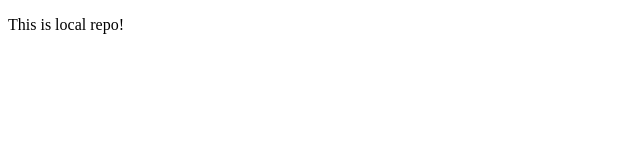
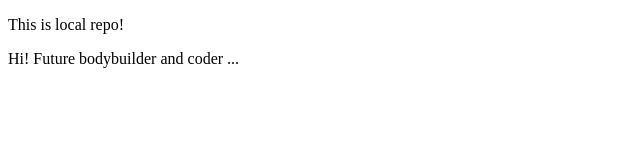
Before and after one commit to Atharvab666/LocalRepo11, a plain HTML site: page index.html in a window 1280 px wide. Shown: the whole page, without its empty margins (0-640 px from the left). Drawn offline with Linux system fonts and the light colour scheme.

Commit message:
Added new feature

```diff
--- a/index.html
+++ b/index.html
@@ -7,5 +7,6 @@
   </head>
   <body>
     <p>This is local repo!</p>
+    <p>Hi! Future bodybuilder and coder ...</p>
   </body>
 </html>
```
